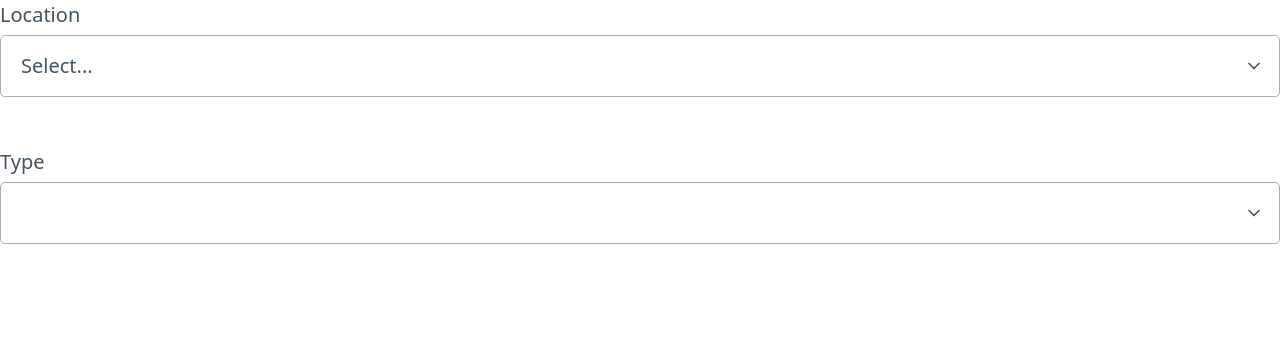
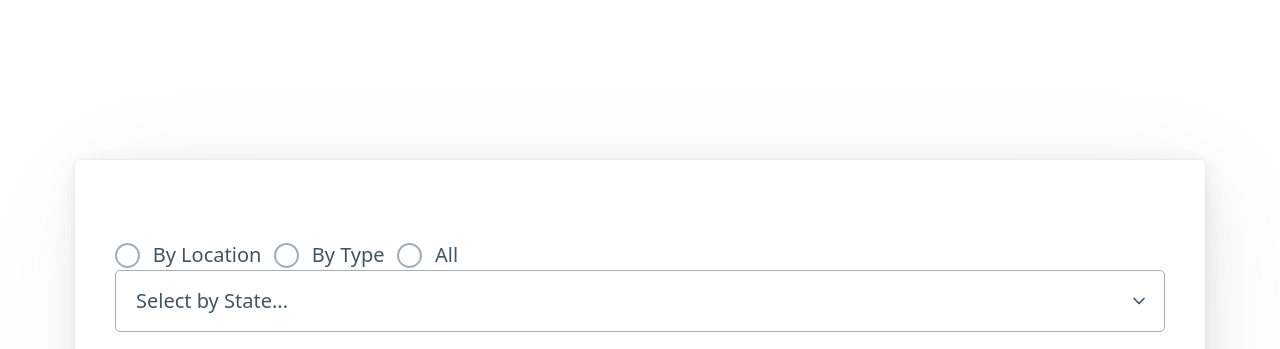
Before and after one commit to kaitjones797/enjoy-the-outdoors, a plain HTML site: page parks.html in a window 1280 px wide. Shown: the top 349 px of the page. Drawn offline with nearby package versions, Linux system fonts and the light colour scheme.

Commit message:
created boiler

```diff
--- a/css/style.css
+++ /dev/null
@@ -1,9 +0,0 @@
-body {
-    background: rgb(201, 7, 201);
-    background: linear-gradient(90deg, rgb(201, 7, 140) 0%, rgba(95, 194, 238, 1) 100%);
-    line-height: 1.6;
-    color: #333;
-    min-height: 100vh;
-    display: flex;
-    flex-direction: column;
-  }
--- a/parks.html
+++ b/parks.html
@@ -8,22 +8,24 @@
     <link rel="stylesheet" href="https://cdn.jsdelivr.net/npm/@picocss/pico@1/css/pico.classless.min.css" />
   </head>
   <body>
-    <form>
-      <label for="locationSelect">Location</label>
+    <main>
+      <article>
+        <input name="radio" type="radio" id="locationRadioBtn" />
+        <label for="locationRadioBtn">By Location</label>
+
+        <input name="radio" type="radio" id="typeRadioBtn" />
+        <label for="typeRadioBtn">By Type</label>
+
+        <input name="radio" type="radio" id="allRadioBtn" />
+        <label for="allRadioBtn">All</label>
+
         <select id="locationSelect">
-      <option value="">Select...</option>
-    </select>
-    </form>
-
-    <form>
-      <label for="parkTypeSelect"> Type</label>
-      <select id="parkTypeSelect>
-      <option value="">Select...</option>
-
+          <option value="">Select by State...</option>
         </select>
 
-    </form>
-    <main>
+        <select id="parkTypeSelect">
+          <option value="">Select by Type...</option>
+        </select>
         <h3>National Park Search</h3>
         <table id="nationalParkTable">
           <thead>
@@ -40,6 +42,7 @@
           </thead>
           <tbody id="nationalParkTableBody"></tbody>
         </table>
+      </article>
     </main>
     <footer></footer>
     <script src="scripts/locationData.js"></script>
--- a/scripts/parks.js
+++ b/scripts/parks.js
@@ -60,7 +60,12 @@ loadNationalParkTable();
 const parkTypeSelect = document.getElementById("parkTypeSelect");
 
 function loadParkTypeList() {
-  for (const iterator of object) {
+  for (const types of parkTypesArray) {
+    let option = document.createElement("option")
+    option.value = types;
+    option.innerText = types;
+    parkTypeSelect.appendChild(option);
 
   }
 }
+loadParkTypeList();
```
Also changed, not shown: index.html (+12 -5 lines). Lines whose indentation alone changed are shown as unchanged.
